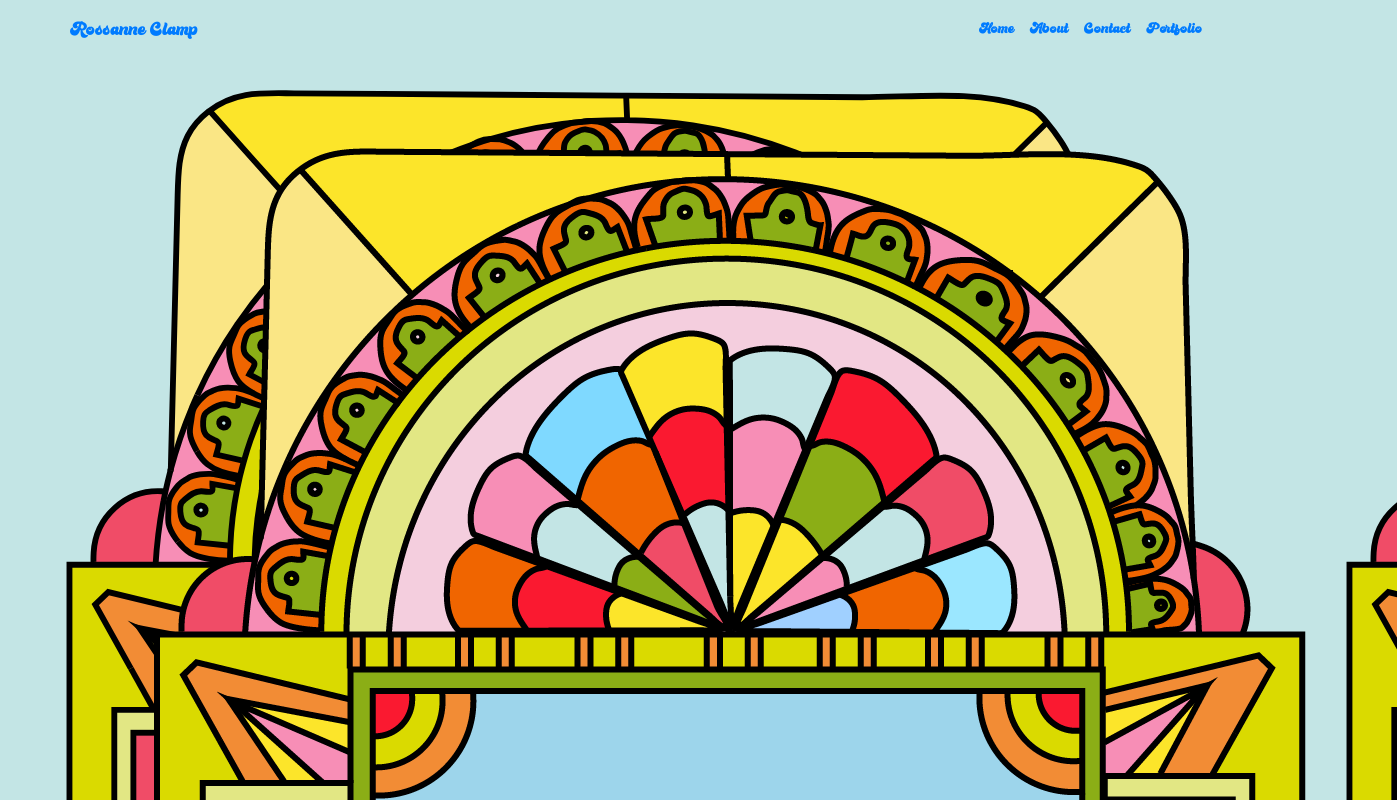
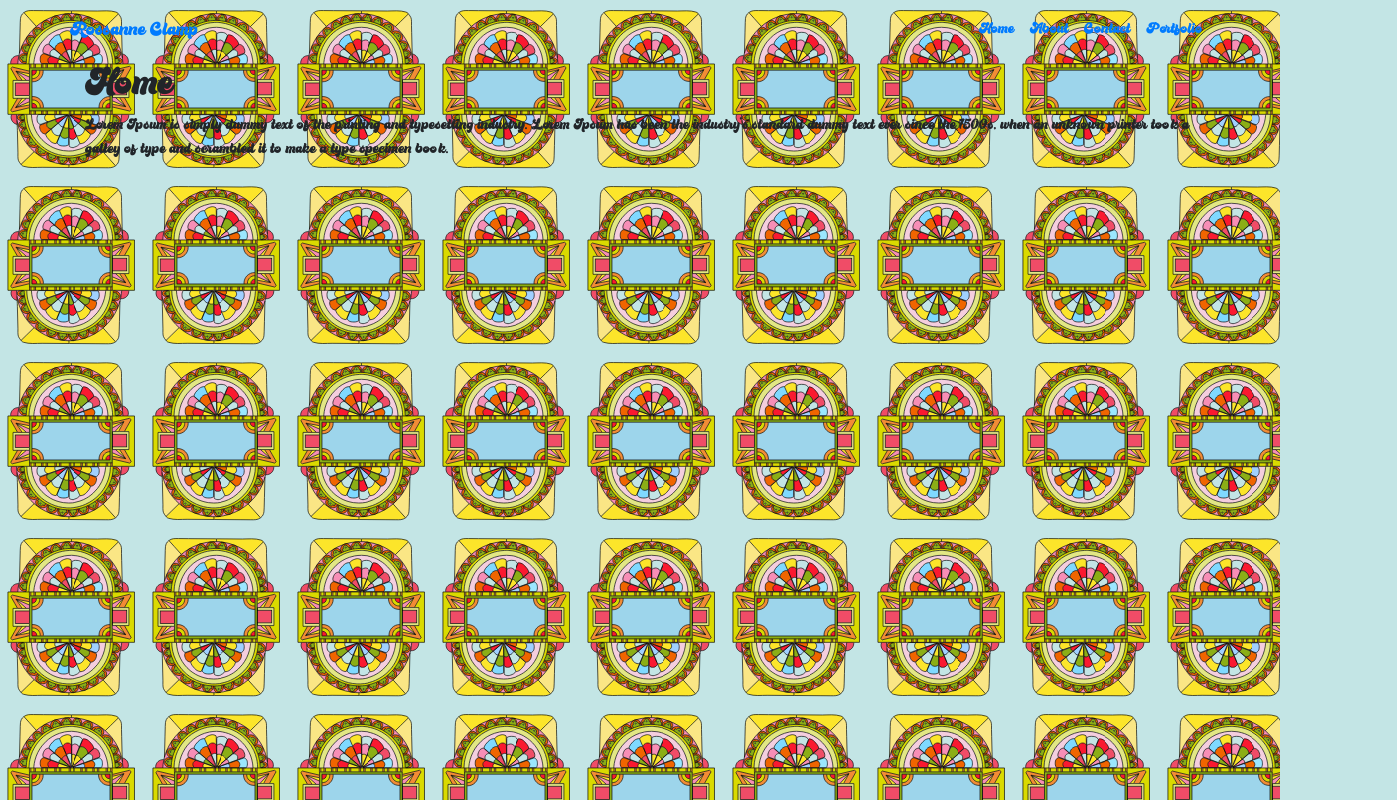
Before and after one commit to mandatoryrecess/profile_project, a React (Create React App) app in the folder react-multi-page-website/: page / in a window 1280 px wide. Shown: the top 800 px of the page, 1397 px wide, since content can reach past the window. Built offline with nearby package versions, Linux system fonts and the light colour scheme.

Commit message:
background image added

```diff
--- a/react-multi-page-website/src/components/About.jsx
+++ b/react-multi-page-website/src/components/About.jsx
@@ -4,12 +4,6 @@ function About() {
   return (
     <div class="container">
     <div>
-      <div >
-        <img
-        src='images/ice-cream/1x/Artboard 1.png'
-          alt=""
-        />
-      </div>
       <div >
         <h1>About</h1>
         <p>
--- a/react-multi-page-website/src/components/Contact.jsx
+++ b/react-multi-page-website/src/components/Contact.jsx
@@ -4,12 +4,6 @@ function Contact() {
   return (
     <div class="container">
     <div>
-      <div >
-        <img
-        src='images/ice-cream/1x/Artboard 1.png'
-        alt=""
-        />
-      </div>
       <div >
         <h1>Contact</h1>
         <p>
--- a/react-multi-page-website/src/components/Home.jsx
+++ b/react-multi-page-website/src/components/Home.jsx
@@ -7,12 +7,7 @@ function Home() {
     <div >
       <div class="container">
         <div>
-          <div >
-            <img
-              src='images/ice-cream/2x/Artboard 1@2x.png'
-              alt=""
-            />
-          </div>
+
           <div >
             <h1>Home</h1>
             <p>
```
